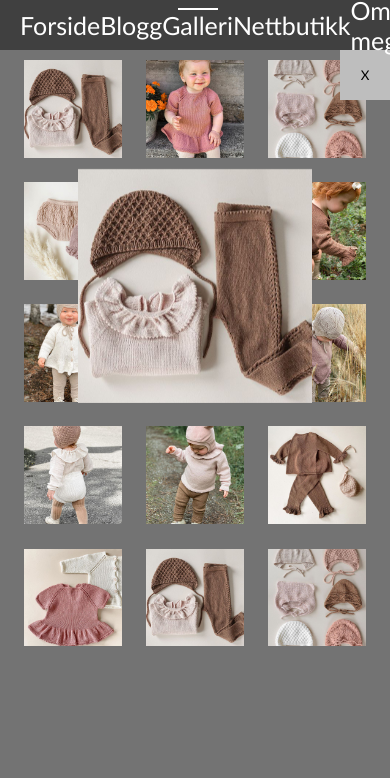
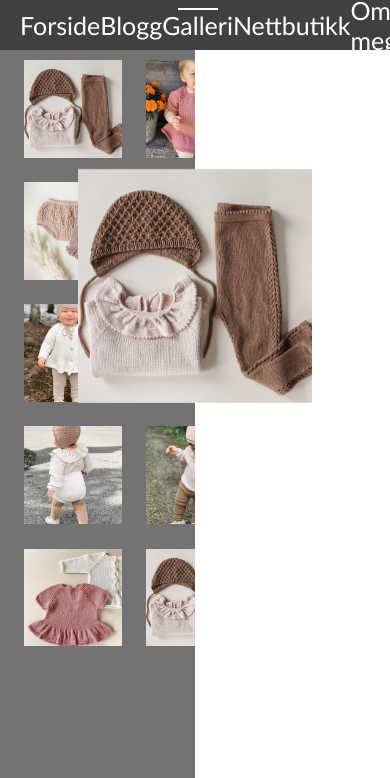
Before and after one commit to Alexanderbrandhaug/P3_project_coding, a plain HTML site: page galleri.html in a window 390 px wide. Both pictures are taken after a click on the picture 73 px from the left and 108 px from the top of the page. Shown: the top 778 px of the page. Drawn offline with Linux system fonts and the light colour scheme.

Commit message:
Noen endringer

```diff
--- a/CSS/galleri.css
+++ b/CSS/galleri.css
@@ -45,13 +45,16 @@ border: none;
 transform: none;
 }
 
+#button_div {
+  visibility: hidden;
+}
+
 #button {
   top: 50px;
   right: 0%;
   position: fixed;
   width: 50px;
   height: 50px;
-  visibility: hidden;
   background-color: rgb(190, 190, 190);
   border: none;
 }
@@ -61,7 +64,8 @@ transform: none;
   width: 100%;
 }
 #right {
-  background-color: rgba(255, 255, 255, 0);
+  background-color: rgb(255, 255, 255);
+  display: none;
 }
 #right p, h1{
   visibility: hidden;
@@ -77,7 +81,11 @@ transform: none;
 #right img {
   width: 60%;
 }
-#button {
+/*#button {
+  visibility: visible;
+}*/
+#button_div {
   visibility: visible;
 }
+
 }
--- a/JS/galleri.js
+++ b/JS/galleri.js
@@ -1,6 +1,14 @@
 let parent = document.getElementById("right");
 
 function main(bilde) {
+
+    if (window.innerWidth <= 800){
+        console.log("Test5")
+        document.getElementById("right").style.display = "block";
+        document.getElementById("right").style.visibility = "visible";
+    }
+
+
     console.log('test3')
     if (parent.querySelector("img")!= null) {
         if (bilde.src === parent.querySelector("img").src) {
@@ -19,7 +27,7 @@ function main(bilde) {
         }
 
     }
-    if (parent.children.length != 0) {
+    if (parent.children.length !== 0) {
         while (parent.children.length > 0) {
             parent.removeChild(parent.lastChild)
         }
--- a/galleri.html
+++ b/galleri.html
@@ -52,8 +52,8 @@
                 <h1>Velkommen til galleriet!</h1>
                 <p>Trykk på et bilde for å se det større. Trykk på samme bilde igjen for å ta det bort.</p>
             </div>
+            <div id="button_div"><button id ="button" onclick="testing(this)">X</button></div>
         </div>
-        <div id="button_div"><button id ="button" onclick="testing(this)">X</button></div>
         <script src="JS/galleri.js"></script>
     </div>
 
```
